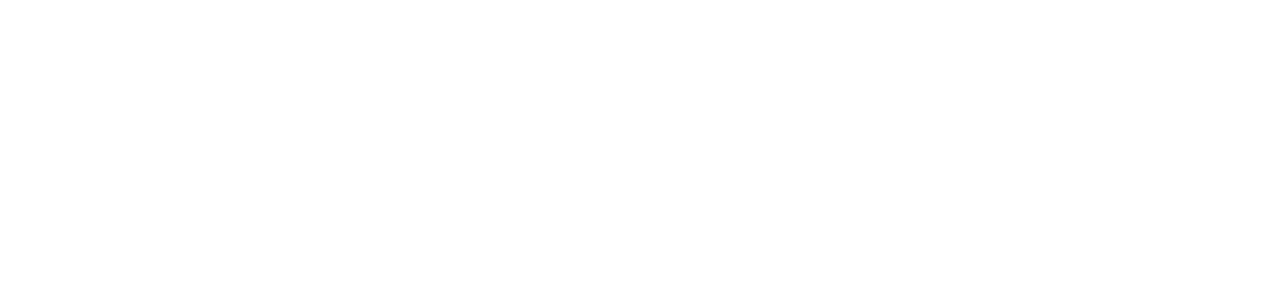
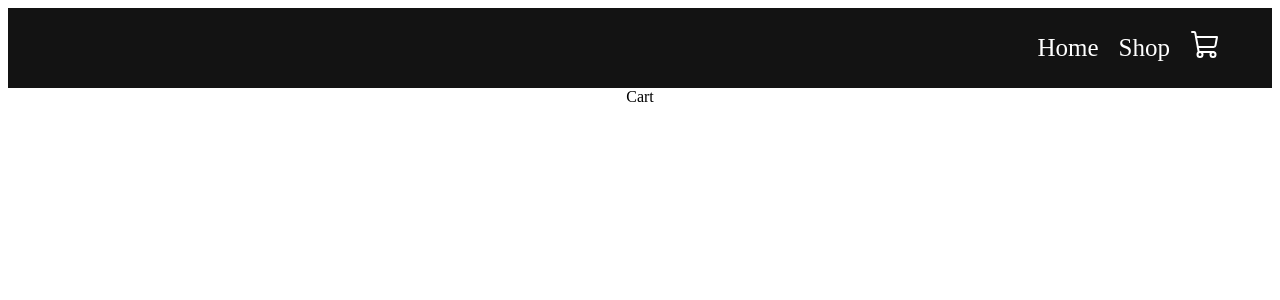
Before and after one commit to milica456/domaci3, a React (Create React App) app: page /cart in a window 1280 px wide. Shown: the top 300 px of the page. Built offline with nearby package versions, Linux system fonts and the light colour scheme.

Commit message:
Kreiran Navbar

```diff
--- a/package.json
+++ b/package.json
@@ -6,8 +6,10 @@
     "@testing-library/jest-dom": "^5.16.5",
     "@testing-library/react": "^13.4.0",
     "@testing-library/user-event": "^13.5.0",
+    "phosphor-react": "^1.4.1",
     "react": "^18.2.0",
     "react-dom": "^18.2.0",
+    "react-router-dom": "^6.10.0",
     "react-scripts": "5.0.1",
     "web-vitals": "^2.1.4"
   },
--- a/src/App.js
+++ b/src/App.js
@@ -1,10 +1,23 @@
-
+import {BrowserRouter as Router, Routes, Route} from 'react-router-dom';
 import './App.css';
+import { Navbar } from './components/navbar';
+import {Home} from "./pages/home/home";
+import {Shop} from "./pages/shop/shop";
+import {Cart} from "./pages/cart/cart";
 
 function App() {
   return (
-    <div className="App">
+   <div className="App">
 
+    <Router>
+    <Navbar />
+      <Routes>
+        <Route path="/" element={<Home />} />
+        <Route path="/shop" element={<Shop />}/>
+        <Route path="/cart" element={<Cart />} />
+
+      </Routes>
+    </Router>
     </div>
   );
 }
--- /dev/null
+++ b/src/components/navbar.css
@@ -0,0 +1,21 @@
+.navbar {
+    width: 100%;
+    height: 80px;
+    background-color: rgb(19, 19, 19);
+    display: flex;
+    justify-content: flex-end;
+    align-items: center;
+  }
+
+  .links {
+    margin-right: 50px;
+    display: flex;
+    align-items: center;
+  }
+
+  .links a {
+    text-decoration: none;
+    color: white;
+    margin-left: 20px;
+    font-size: 25px;
+  }
--- /dev/null
+++ b/src/components/navbar.jsx
@@ -0,0 +1,18 @@
+import React from 'react';
+import { Link } from "react-router-dom";
+import {ShoppingCart} from "phosphor-react";
+import "./navbar.css";
+
+export const Navbar = () => {
+  return (
+    <div className='navbar'>
+    <div className='links'>
+        <Link to="/"> Home </Link>
+        <Link to="/shop"> Shop </Link>
+        <Link to="/cart">
+        <ShoppingCart size={32} />
+         </Link>
+    </div>
+    </div>
+  )
+};
--- /dev/null
+++ b/src/pages/cart/cart.jsx
@@ -0,0 +1,7 @@
+import React from 'react'
+
+export const Cart = () => {
+  return (
+    <div>Cart</div>
+  )
+};
--- /dev/null
+++ b/src/pages/home/home.jsx
@@ -0,0 +1,8 @@
+import React from 'react'
+
+
+export const Home = () => {
+  return (
+    <div>Home</div>
+  )
+};
--- /dev/null
+++ b/src/pages/shop/shop.jsx
@@ -0,0 +1,7 @@
+import React from 'react';
+
+export const Shop = () => {
+  return (
+    <div>Shop</div>
+  )
+};
```
Also changed, not shown: src/index.js (line endings or trailing spaces), 1 other file (tests, documents, lock files or other folders).
